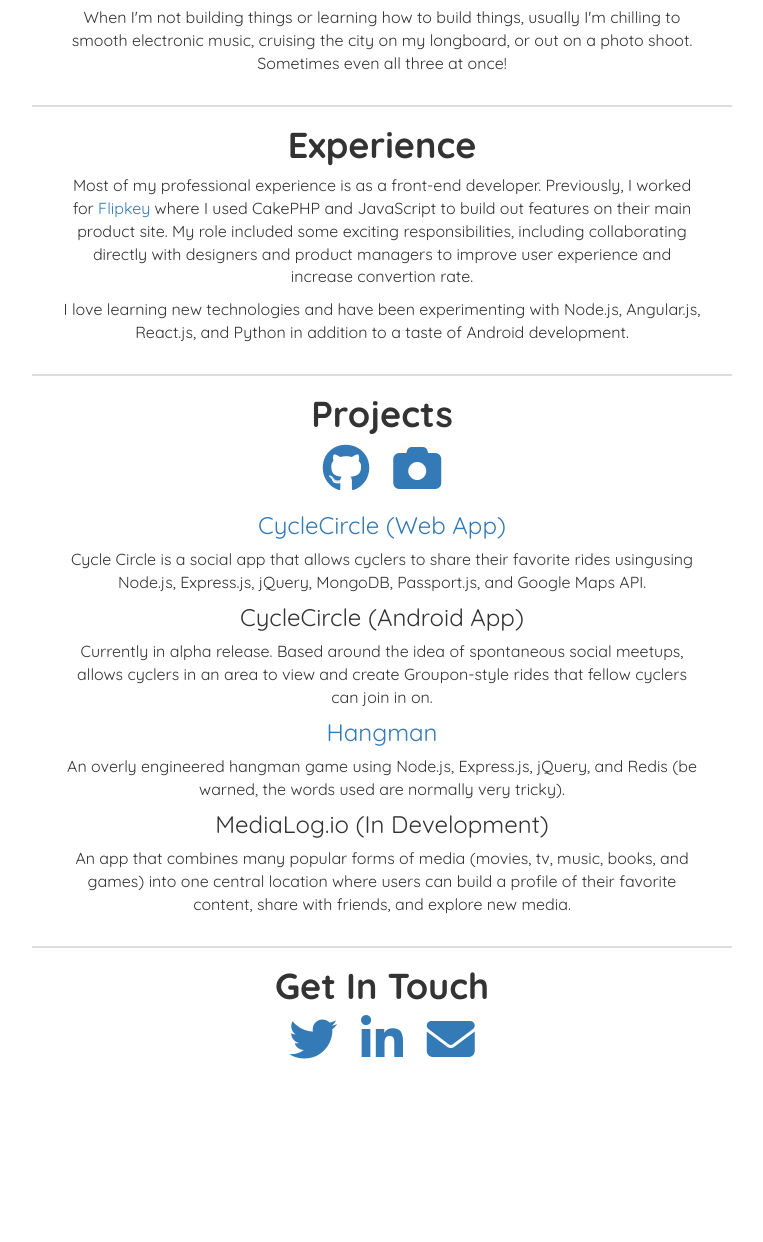
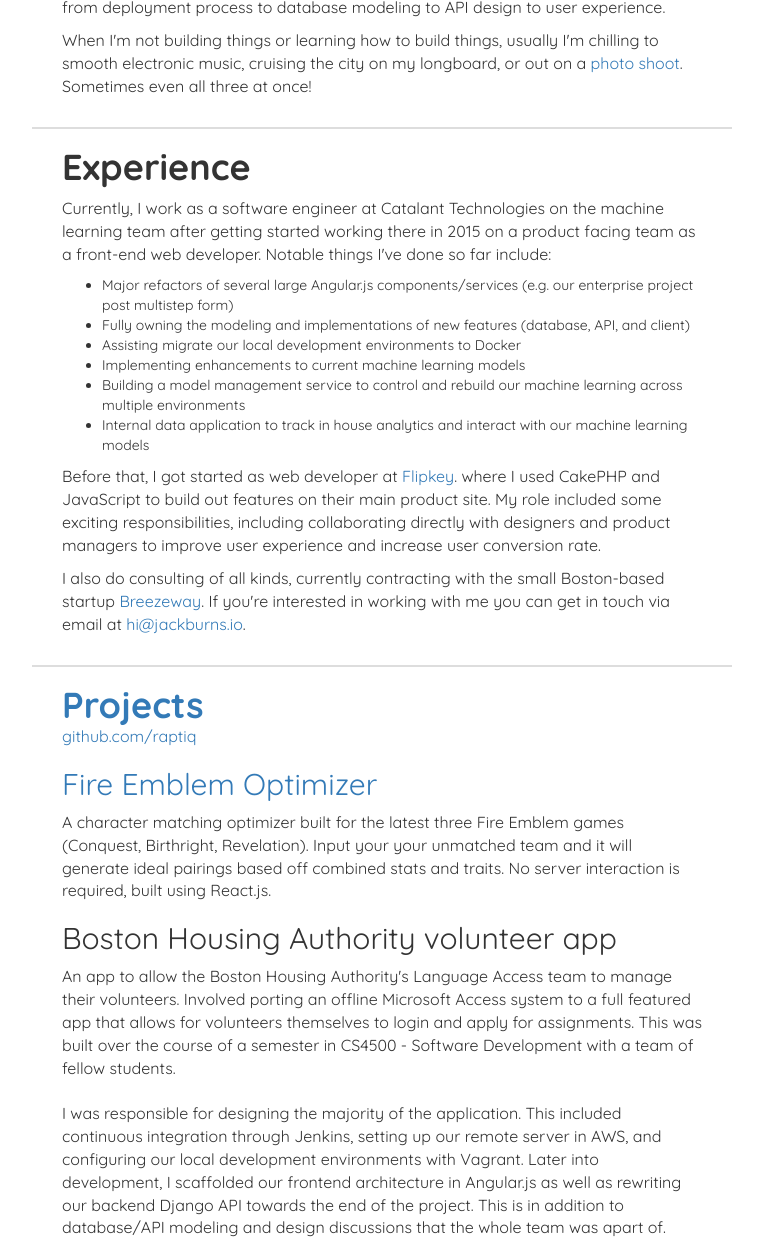
Before and after one commit to jackburns/jackburns.dev, a plain HTML site: page index.html in a window 1280 px wide. Shown: the part 965-2207 px from the top of the page, without its empty margins (258-1021 px from the left). Before the commit the page ends 2128 px from the top, so only its background shows below. Drawn offline with nearby package versions, Linux system fonts and the light colour scheme.

Commit message:
update profile for 2016

```diff
--- a/css/style.css
+++ b/css/style.css
@@ -54,20 +54,18 @@
 }
 
 p, h1 {
-	cursor: default;
 	margin: 0;
-}
-
-h3 {
-	margin: 10px 0;
 }
 
 h1 {
 	font-weight: 700;
 }
 
+p, span {
+	font-size: 16px;
+}
+
 p {
-	font-size: 16px;
 	margin: 10px 0;
 }
 
@@ -84,13 +82,18 @@
 
 .content {
 	padding: 20px 30px;
-	background: rgba(255, 255, 255, .95);
+	background: rgba(255, 255, 255, .9);
 	font-family: 'Quicksand', sans-serif;
 	font-weight: 400;
 }
 
+
 .advance {
 	transition: background 0.5s ease;
+}
+
+.advance, a {
+	cursor: pointer;
 }
 
 .advance:hover {
@@ -117,7 +120,6 @@
 .wrapper {
 	position: relative;
 	display: block;
-	text-align: center;
 	margin-left: auto;
 	margin-right: auto;
 	width: 50em;
--- a/index.html
+++ b/index.html
@@ -6,17 +6,17 @@
 		<meta http-equiv="content-type" content="text/html; charset=utf-8"/>
 		<meta name="viewport" content="width=device-width, initial-scale=1.0, minimal-ui" />
 
-		<script src="js/jquery-2.1.3.min.js"></script>
+		<link rel="stylesheet" type="text/css" href="https://maxcdn.bootstrapcdn.com/bootstrap/3.3.4/css/bootstrap.min.css">
+		<link rel="stylesheet" type="text/css" href="http://fonts.googleapis.com/css?family=Quicksand:400,700">
+		<link rel="stylesheet" type="text/css" href="https://maxcdn.bootstrapcdn.com/font-awesome/4.6.3/css/font-awesome.min.css">
+		<link rel="stylesheet" type="text/css" href="https://cdn.jsdelivr.net/devicons/1.8.0/css/devicons.min.css">
+
+		<link rel="stylesheet" href="css/style.css">
+
+		<script src="https://code.jquery.com/jquery-3.1.1.min.js" integrity="sha256-hVVnYaiADRTO2PzUGmuLJr8BLUSjGIZsDYGmIJLv2b8=" crossorigin="anonymous"></script>
+
 		<script src="js/index.js"></script>
 
-		<link rel="stylesheet" type="text/css" href="https://maxcdn.bootstrapcdn.com/bootstrap/3.3.4/css/bootstrap.min.css">
-		<link rel="stylesheet" type="text/css" href="css/devicons.min.css" >
-
-
-		<link rel="stylesheet" type="text/css" href="http://fonts.googleapis.com/css?family=Quicksand:400,700" >
-		<link rel="stylesheet" type="text/css" href="css/font-awesome.min.css" />
-
-		<link rel="stylesheet" href="css/style.css" />
 	</head>
 	<body>
 		<div class="background">
@@ -26,50 +26,80 @@
 				<div>
 					<h1>Hi, I'm Jack</h1>
 					<img class="profile" src="img/profile.jpg">
-					<h3>And I build web applications using:</h3>
+					<h2>And I build web applications using:</h2>
 					<ul class="links">
 						<li><span title="JavaScript" class="logo devicons devicons-javascript"></span></li>
+						<li><span title="Python" class="logo devicons devicons-python"></span></li>
 						<li><span title="Node.js" class="logo devicons devicons-nodejs"></span></li>
-						<li><span title="Angular.js"class="logo devicons devicons-angular"></span></li>
-						<li><span title="HTML5"class="logo devicons devicons-html5"></span></li>
+						<li><span title="Angular.js" class="logo devicons devicons-angular"></span></li>
+						<li><span title="React.js" class="logo devicons devicons-react"></span></li>
+						<li><span title="HTML5" class="logo devicons devicons-html5"></span></li>
 						<li><span title="SASS" class="logo devicons devicons-sass"></span></li>
 					</ul>
 				</div>
 			</div>
-			<div id="learn-more" class="wrapper">
+			<a href="#main-content"><div id="learn-more" class="wrapper">
 				<div class="content advance">
 					<h1>Learn More</h1>
 				</div>
 			</div>
+			</a>
 		</header>
 		<main id="main-content">
 			<div class="wrapper">
 				<div class="content">
 					<h1>About</h1>
-					<p>I'm a Computer Science major at Northeastern University in Boston entering my junior year. From July-December I'll be working as a Software Engineer at HourlyNerd before returning to classes in January.  Front-end web dev and UX are my main passions although I'm currently having a blast on the server-side thanks to Node.js.</p>
 					<p>
-					When I'm not building things or learning how to build things, usually I'm chilling to smooth electronic music, cruising the city on my longboard, or out on a photo shoot. Sometimes even all three at once!</p>
+						I'm a Computer Science major at Northeastern University in Boston entering my senior year. From July-December I'll be developing for <a href="https://gocatalant.com/">Catalant Technologies</a> (previously Hourlynerd) before returning for my final semester of classes in January. I work as a full-stack software engineer and love tackling new problems at any layer of an app from deployment process to database modeling to API design to user experience.
+					</p>
+					<p>
+						When I'm not building things or learning how to build things, usually I'm chilling to smooth electronic music, cruising the city on my longboard, or out on a <a href="http://jackburnsphotography.com">photo shoot</a>. Sometimes even all three at once!
+					</p>
 				</div>
 				<div class="content">
 					<h1>Experience</h1>
-					<p>Most of my professional experience is as a front-end developer. Previously, I worked for <a href="https://www.flipkey.com/">Flipkey</a> where I used CakePHP and JavaScript to build out features on their main product site. My role included some exciting responsibilities, including collaborating directly with designers and product managers to improve user experience and increase convertion rate.</p>
+					<p>
+						Currently, I work as a software engineer at Catalant Technologies on the machine learning team after getting started working there in 2015 on a product facing team as a front-end web developer.
 
-					<p>I love learning new technologies and have been experimenting with Node.js, Angular.js, React.js, and Python in addition to a taste of Android development.</p>
+						Notable things I've done so far include:
+						<ul>
+							<li>Major refactors of several large Angular.js components/services (e.g. our enterprise project post multistep form)</li>
+							<li>Fully owning the modeling and implementations of new features (database, API, and client)</li>
+							<li>Assisting migrate our local development environments to Docker</li>
+							<li>Implementing enhancements to current machine learning models</li>
+							<li>Building a model management service to control and rebuild our machine learning across multiple environments</li>
+							<li>Internal data application to track in house analytics and interact with our machine learning models</li>
+						</ul>
+					</p>
+					<p>
+						Before that, I got started as web developer at <a href="https://www.flipkey.com/">Flipkey</a>. where I used CakePHP and JavaScript to build out features on their main product site. My role included some exciting responsibilities, including collaborating directly with designers and product managers to improve user experience and increase user conversion rate.
+					</p>
+					<p>
+						I also do consulting of all kinds, currently contracting with the small Boston-based startup <a href="https://www.breezeway.io/">Breezeway</a>. If you're interested in working with me you can get in touch via email at <a href="mailto:hi@jackburns.io" title="Email">hi@jackburns.io</a>.
+					</p>
 				</div>
 				<div class="content">
-					<h1>Projects</h1>
-					<ul class="links">
-						<li><a href="http://github.com/raptiq" title="GitHub" class="icon fa fa-github"></a></li>
-						<li><a href="http://jackburnsphotography.com" title="Photography" class="icon fa fa-camera"></a></li>
-					</ul>
-					<a href="cyclecircle-jburns.rhcloud.com"><h3>CycleCircle (Web App)</h3></a>
-					<p>Cycle Circle is a social app that allows cyclers to share their favorite rides usingusing Node.js, Express.js, jQuery, MongoDB, Passport.js, and Google Maps API.</p>
-					<h3>CycleCircle (Android App)</h3>
+					<a href="http://github.com/raptiq"><h1>Projects</h1> <span>github.com/raptiq</span></h1></a>
+					<a href="http://feoptimizer.com/#/"><h2>Fire Emblem Optimizer</h2></a>
+					<p>
+						A character matching optimizer built for the latest three Fire Emblem games (Conquest, Birthright, Revelation). Input your your unmatched team and it will generate ideal pairings based off combined stats and traits. No server interaction is required, built using React.js.
+					</p>
+					<h2>Boston Housing Authority volunteer app</h2>
+					<p>
+						An app to allow the Boston Housing Authority's Language Access team to manage their volunteers. Involved porting an offline Microsoft Access system to a full featured app that allows for volunteers themselves to login and apply for assignments. This was built over the course of a semester in CS4500 - Software Development with a team of fellow students.
+						<br /><br />
+						I was responsible for designing the majority of the application. This included continuous integration through Jenkins, setting up our remote server in AWS, and configuring our local development environments with Vagrant. Later into development, I scaffolded our frontend architecture in Angular.js as well as rewriting our backend Django API towards the end of the project. This is in addition to database/API modeling and design discussions that the whole team was apart of.
+					</p>
+					<a href="hangmangame-jburns.rhcloud.com"><h2>Hangman</h2></a>
+					<p>
+						A very challenging hangman game using Node.js, Express.js, jQuery, and Redis (be warned, the words used are pulled from a third party API and normally very tricky). Designed to never let the client know the full word. Additionally, session state and aggregate scores are persisted in memory with Redis.
+					</p>
+					<a href="cyclecircle-jburns.rhcloud.com"><h2>CycleCircle (Web App)</h2></a>
+					<p>
+						Cycle Circle is a social app that allows cyclers to share their favorite rides usingusing Node.js, Express.js, jQuery, MongoDB, Passport.js, and Google Maps API.
+					</p>
+					<h2>CycleCircle (Android App)</h2>
 					<p>Currently in alpha release. Based around the idea of spontaneous social meetups, allows cyclers in an area to view and create Groupon-style rides that fellow cyclers can join in on.
-					<a href="hangmangame-jburns.rhcloud.com"><h3>Hangman</h3></a>
-					<p>An overly engineered hangman game using Node.js, Express.js, jQuery, and Redis (be warned, the words used are normally very tricky).</p>
-					<h3>MediaLog.io (In Development)</h3>
-					<p>An app that combines many popular forms of media (movies, tv, music, books, and games) into one central location where users can build a profile of their favorite content, share with friends, and explore new media.</p>
 				</div>
 				<div class="content">
 					<h1>Get In Touch</h1>
--- a/js/index.js
+++ b/js/index.js
@@ -20,6 +20,7 @@
 	}
 
 	$('#learn-more').on('click', function(e) {
+		e.preventDefault();
 	    $('html, body').stop().animate({
 	        'scrollTop': $('#main-content').offset().top
 	    }, 600, 'swing');
```
Also changed, not shown: img/bg.jpg (added).
